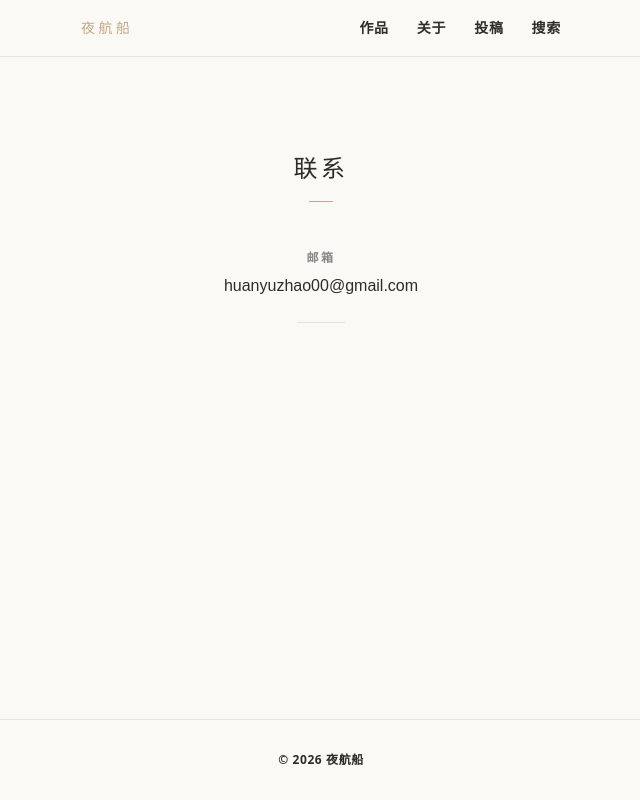
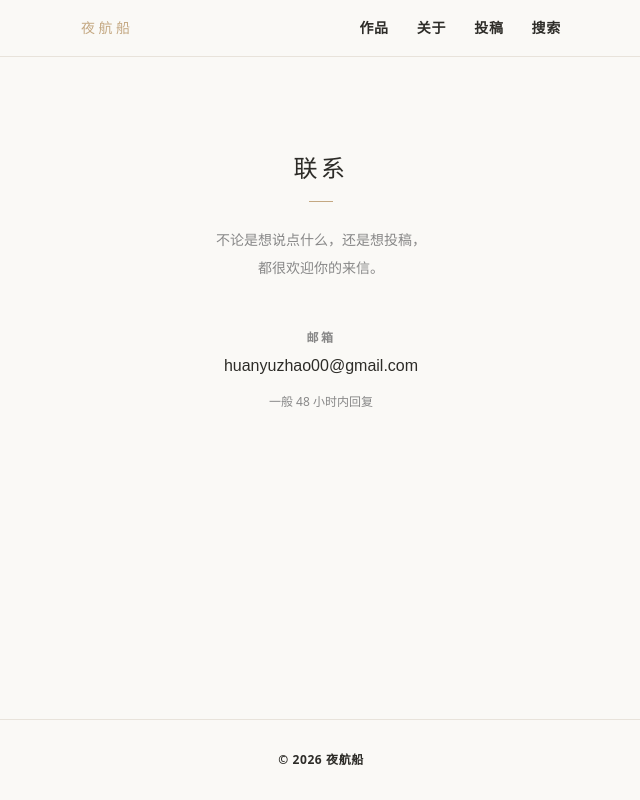
Before and after one commit to huanyuzhao00-sketch/essay-portfolio, a Next.js app: page /contact in a window 1280 px wide. Shown: the whole page, without its empty margins (319-959 px from the left). Built offline with nearby package versions, Linux system fonts and the light colour scheme.

Commit message:
style: improve contact page with personal touch

```diff
--- a/src/app/contact/page.tsx
+++ b/src/app/contact/page.tsx
@@ -3,17 +3,25 @@ export default function ContactPage() {
     <div className="max-w-reading mx-auto px-5 md:px-12 py-16 md:py-24">
       <div className="text-center mb-12">
         <h1 className="text-2xl text-ink tracking-[0.15em] mb-4">联系</h1>
-        <div className="w-6 h-px bg-ochre mx-auto" />
+        <div className="w-6 h-px bg-ochre mx-auto mb-6" />
+        <p className="text-sm text-text-muted leading-loose max-w-xs mx-auto">
+          不论是想说点什么，还是想投稿，<br />都很欢迎你的来信。
+        </p>
       </div>
 
-      <div className="space-y-6 text-center">
-        <div>
-          <p className="text-xs tracking-[0.2em] text-text-muted font-sans font-bold mb-2">邮箱</p>
-          <a href="mailto:huanyuzhao00@gmail.com" className="text-base text-ink hover:text-ochre transition-colors">
-            huanyuzhao00@gmail.com
-          </a>
-        </div>
-        <div className="w-12 h-px bg-warm-line mx-auto" />
+      <div className="text-center">
+        <p className="text-xs tracking-[0.2em] text-text-muted font-sans font-bold mb-2">
+          邮箱
+        </p>
+        <a
+          href="mailto:huanyuzhao00@gmail.com"
+          className="text-base text-ink hover:text-ochre transition-colors"
+        >
+          huanyuzhao00@gmail.com
+        </a>
+        <p className="text-xs text-text-muted mt-4 font-sans">
+          一般 48 小时内回复
+        </p>
       </div>
     </div>
   )
```
